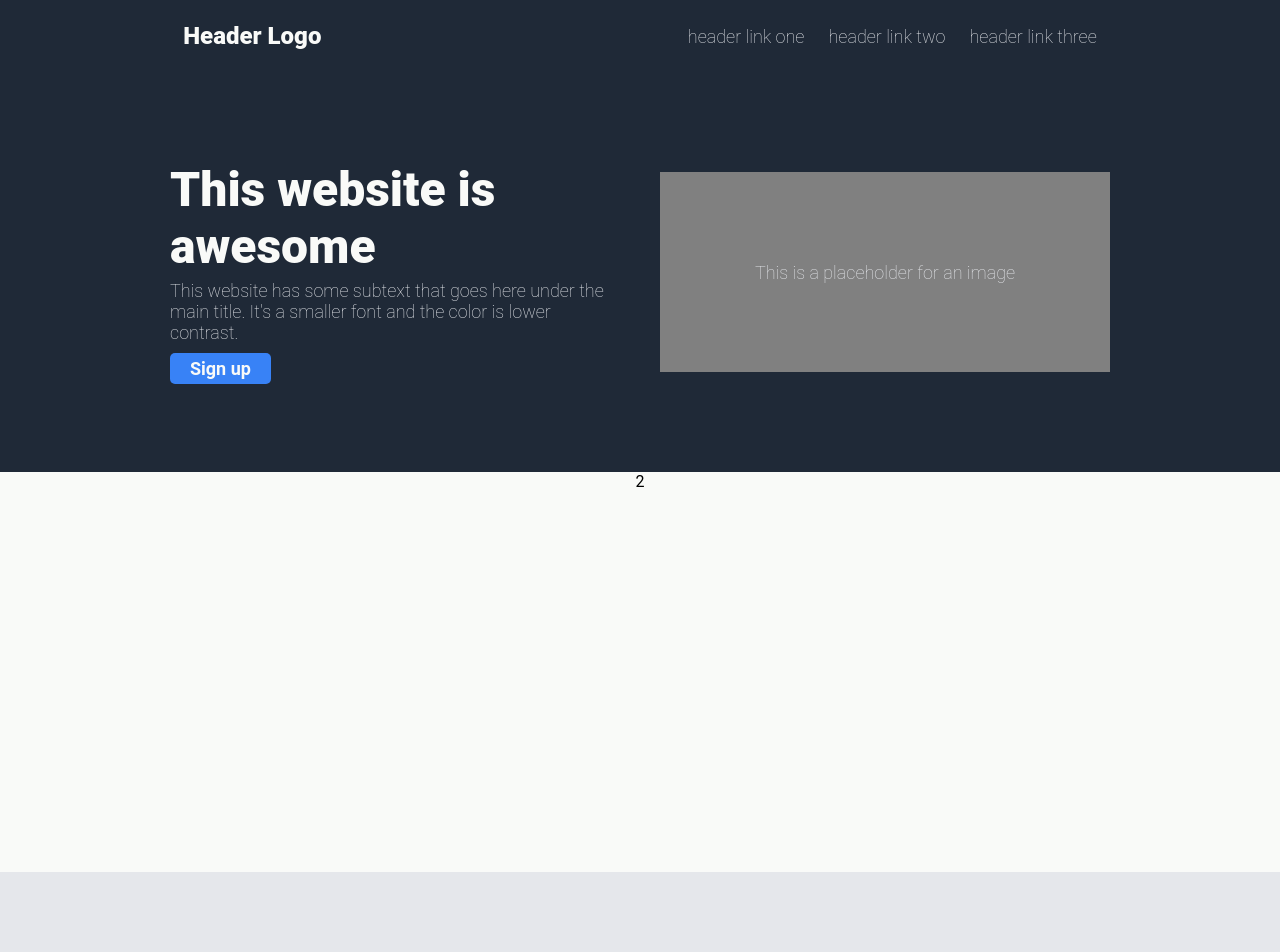
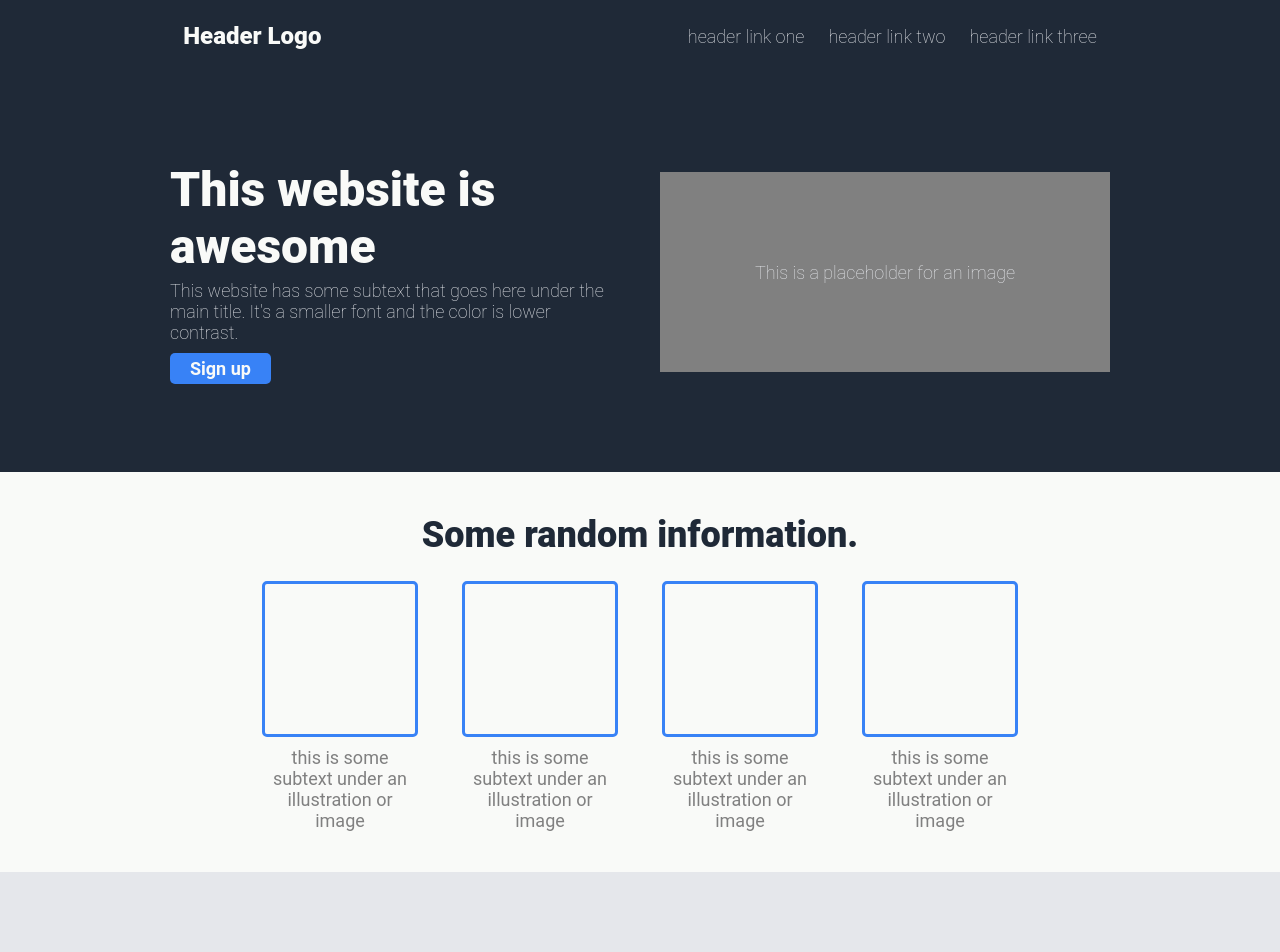
Before and after one commit to anekemuna/landing_page, a plain HTML site: page index.html in a window 1280 px wide. Shown: the top 952 px of the page. Drawn offline with Linux system fonts and the light colour scheme.

Commit message:
Info section completed

```diff
--- a/index.html
+++ b/index.html
@@ -27,7 +27,27 @@
         </div>
         <div class="image">This is a placeholder for an image</div>
       </section>
-      <section class="info">2</section>
+      <section class="info">
+        <h2>Some random information.</h2>
+        <div class="info-details">
+          <div class="detail">
+            <div class="pic"></div>
+            <p>this is some subtext under an illustration or image</p>
+          </div>
+          <div class="detail">
+            <div class="pic"></div>
+            <p>this is some subtext under an illustration or image</p>
+          </div>
+          <div class="detail">
+            <div class="pic"></div>
+            <p>this is some subtext under an illustration or image</p>
+          </div>
+          <div class="detail">
+            <div class="pic"></div>
+            <p>this is some subtext under an illustration or image</p>
+          </div>
+        </div>
+      </section>
       <section class="quote">
         <blockquote>
           <em
@@ -41,7 +61,7 @@
       <section class="call-to-action">
         <div class="floating-container">
           <div id="details">
-            <h3>Call to action! It's time!</h3>
+            <h5>Call to action! It's time!</h5>
             <p>
               Sign up for our product by clicking that button right over there
             </p>
--- a/style.css
+++ b/style.css
@@ -45,6 +45,7 @@ section {
     min-height: 400px;
     display: flex;
     justify-content: center;
+    align-items: center;
 }
 
 .hero {
@@ -52,7 +53,6 @@ section {
     color: #E5E7EB;
     font-size: 18px;
     font-weight: lighter;
-    align-items: center;
     gap: 40px;
 }
 
@@ -95,14 +95,47 @@ button {
 
 .info {
     background-color: #F9FAF8;
+    flex-direction: column;
+    gap: 5px;
+    color: gray;
+    font-size: 18px;
+}
 
+h2 {
+    color: #1F2937;
+    font-size: 36px;
+    font-weight: 900;
+}
+
+.info-details {
+    display: flex;
+    justify-content: center;
+    align-items: center;
+    gap: 50px;
+    text-align: center;
+}
+
+.detail {
+    width: 150px;
+    display: flex;
+    flex-direction: column;
+    justify-content: center;
+    align-items: center;
+}
+
+.pic {
+    width:150px;
+    height: 150px;
+    border: solid;
+    border-color: #3882F6;
+    border-radius: 5px;
+    margin: 20px 0px 10px;
 }
 
 .quote {
     background-color: #E5E7EB;
     color:#1F2937;
     flex-direction: column;
-    align-items: center;
     padding: 0 150px;
 }
 
@@ -118,7 +151,6 @@ blockquote {
 
 .call-to-action {
     background-color: #F9FAF8;
-    align-items: center;
 }
 
 .floating-container {
@@ -138,7 +170,7 @@ blockquote {
     margin-right: auto;
 }
 
-h3 {
+h5 {
     font-weight: 900;
     font-size: 24px;
 }
```
